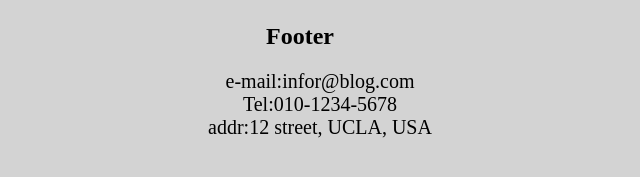
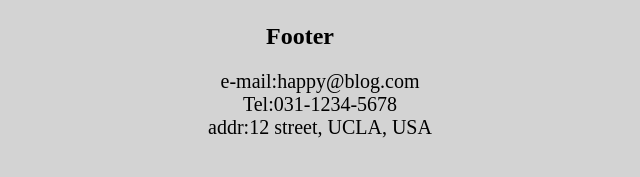
Before and after one commit to pumpkin9310/blog-sample, a plain HTML site: page index.html in a window 1280 px wide. Shown: the part 1236-1413 px from the top of the page, 340-980 px from the left. Drawn offline with Linux system fonts and the light colour scheme.

Commit message:
blog sample change
change email and tell number

```diff
--- a/index.html
+++ b/index.html
@@ -42,8 +42,8 @@
     <footer>
         <h2>Footer</h2>
         <ul>
-            <li>e-mail:infor@blog.com</li>
-            <li>Tel:010-1234-5678</li>
+            <li>e-mail:happy@blog.com</li>
+            <li>Tel:031-1234-5678</li>
             <li>addr:12 street, UCLA, USA</li>
         </ul>
     </footer>
```
